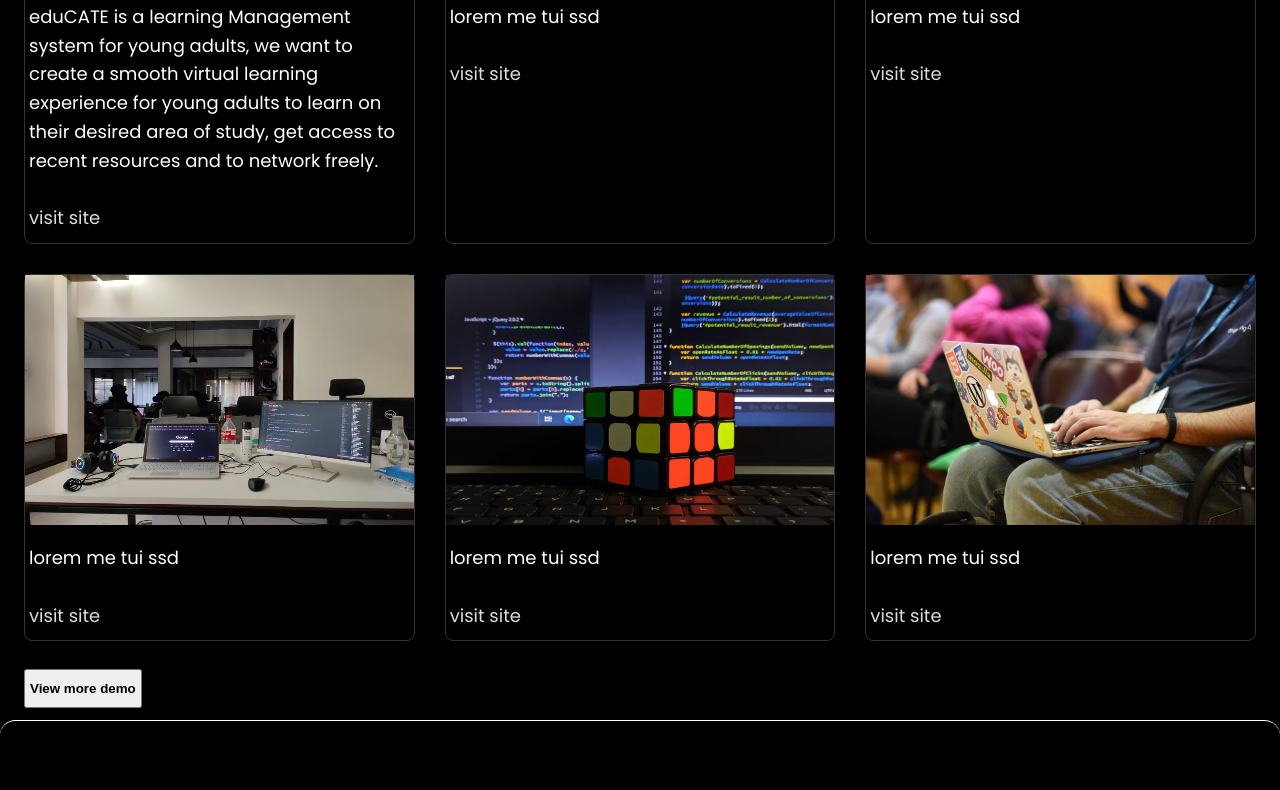
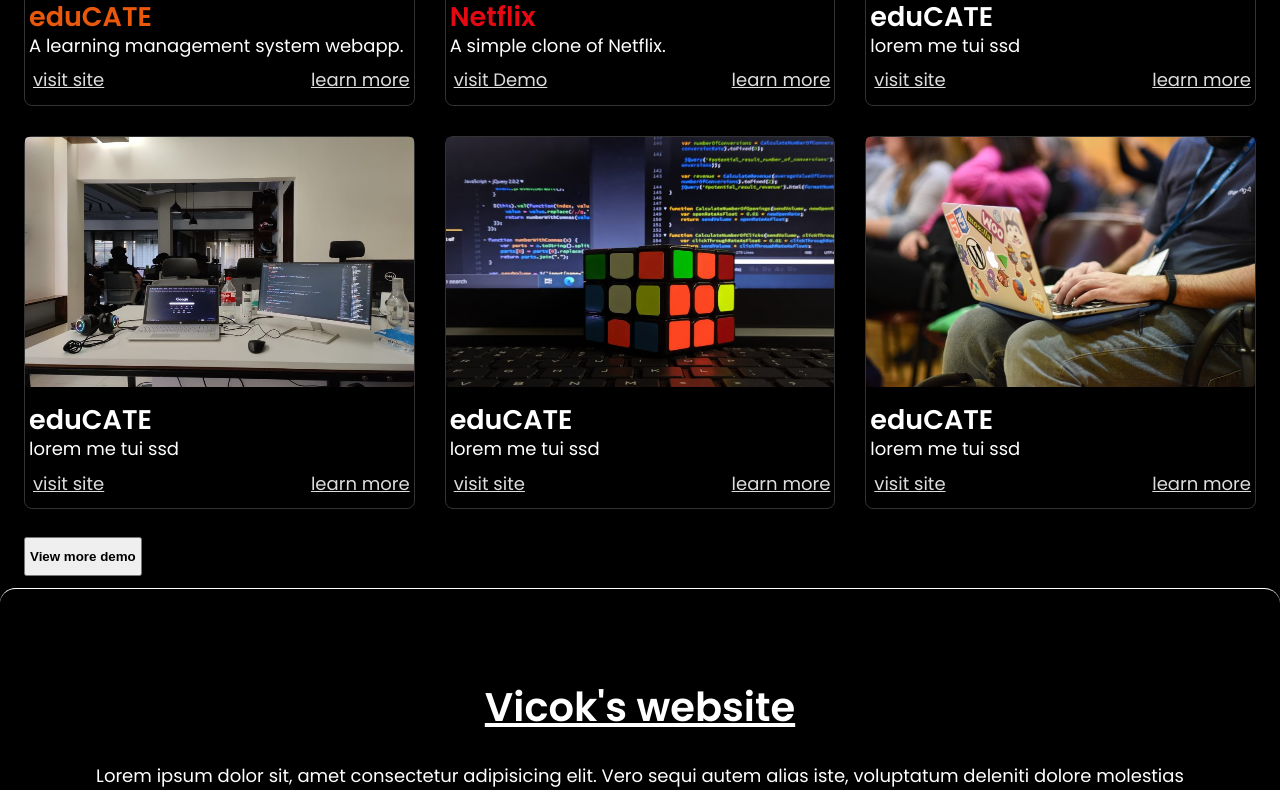
Before and after one commit to vicok2003/portfolio-site, a plain HTML site: page index.html in a window 1280 px wide. Shown: the part 2768-3558 px from the top of the page. Drawn offline with Linux system fonts and the light colour scheme; a web font is replaced by a local one.

Commit message:
made new changes to the cards

```diff
--- a/index.html
+++ b/index.html
@@ -123,54 +123,78 @@
           <div class="cards">
             <img src="./Assets/LearningMS.png" alt="" class="card-imgs">
             <div class="card-text">
-              <p>eduCATE is a learning Management system for young adults, we want to create a smooth virtual learning experience for young adults to learn on their desired area of study, get access to recent resources and to network freely.</p>
-              <br>
-              <a href="https://lms-ya-6-fe.vercel.app/" target="_blank">visit site</a>
+              <h2 style="color: #EA580C;">eduCATE</h2>
+              <p>A learning management system webapp. </p>
+              <!-- <br> -->
+              <div class="link-flex">
+                <a href="https://lms-ya-6-fe.vercel.app/" target="_blank">visit site</a>
+                <a href="#">learn more</a>
+              </div>
             </div>
           </div>
 
           <div class="cards">
-            <img src="./Assets/img2.jpg" alt="" class="card-imgs">
+            <img src="./Assets/Netflixclone.png" alt="" class="card-imgs">
             <div class="card-text">
-              <p>lorem me tui ssd</p>
-              <br>
-              <a href="#" target="_blank">visit site</a>
+              <h2 style="color: #E50914;">Netflix</h2>
+              <p>A simple clone of Netflix.</p>
+              <!-- <br> -->
+              <div class="link-flex">
+                <a href="https://foxflix.vercel.app/" target="_blank">visit Demo</a>
+                <a href="#">learn more</a>
+              </div>
             </div>
           </div>
 
           <div class="cards">
             <img src="./Assets/img3.webp" alt="" class="card-imgs">
             <div class="card-text">
+              <h2>eduCATE</h2>
               <p>lorem me tui ssd</p>
-              <br>
-              <a href="#" target="_blank">visit site</a>
+              <!-- <br> -->
+              <div class="link-flex">
+                <a href="#" target="_blank">visit site</a>
+                <a href="#">learn more</a>
+              </div>
             </div>
           </div>
 
           <div class="cards">
             <img src="./Assets/img4.jpg" alt="" class="card-imgs">
             <div class="card-text">
+              <h2>eduCATE</h2>
               <p>lorem me tui ssd</p>
-              <br>
-              <a href="#" target="_blank">visit site</a>
+              <!-- <br> -->
+              <div class="link-flex">
+                <a href="#" target="_blank">visit site</a>
+                <a href="#">learn more</a>
+              </div>
             </div>
           </div>
 
           <div class="cards">
             <img src="./Assets/img5.jpg" alt="" class="card-imgs">
             <div class="card-text">
+              <h2>eduCATE</h2>
               <p>lorem me tui ssd</p>
-              <br>
-              <a href="#" target="_blank">visit site</a>
+              <!-- <br> -->
+              <div class="link-flex">
+                <a href="#" target="_blank">visit site</a>
+                <a href="#">learn more</a>
+              </div>
             </div>
           </div>
 
           <div class="cards">
             <img src="./Assets/img6.jpeg" alt="" class="card-imgs">
             <div class="card-text">
+              <h2>eduCATE</h2>
               <p>lorem me tui ssd</p>
-              <br>
-              <a href="#" target="_blank">visit site</a>
+              <!-- <br> -->
+              <div class="link-flex">
+                <a href="#" target="_blank">visit site</a>
+                <a href="#">learn more</a>
+              </div>
             </div>
           </div>
 
--- a/styles.css
+++ b/styles.css
@@ -224,18 +224,28 @@ body{
   }
 
   .card-imgs{
+    position: relative;
     width: 100%;
     height: 250px;
+    border-radius: 4px;
   }
 
   .card-text{
-    padding: 10px 4px;
+    padding: 10px 0px 4px 4px;
   }
 
   .card-text a{
-    text-decoration: none;
+    text-decoration: underline;
     color: #ddd;
-    padding: 16px 0;
+    /* padding: 16px 0 0; */
+    bottom: 0;
+  }
+
+  .link-flex{
+    display: flex;
+    width: 100%;
+    justify-content: space-between;
+    padding: 6px 4px;
   }
 
   .card-text a:visited{
```
Also changed, not shown: 1 other file.
